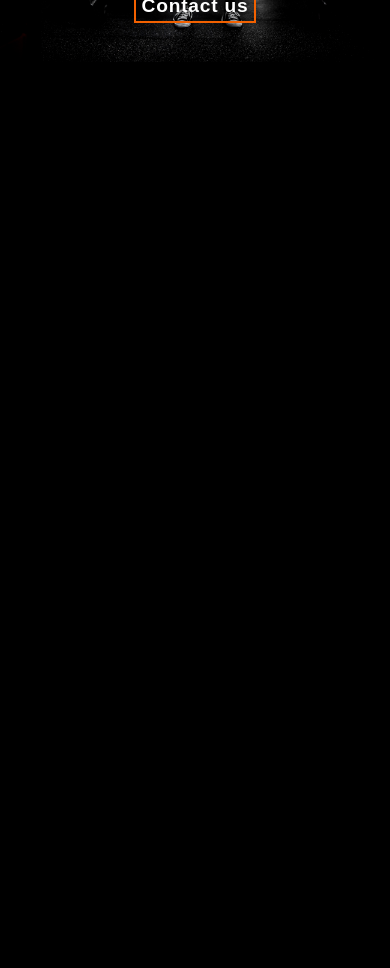
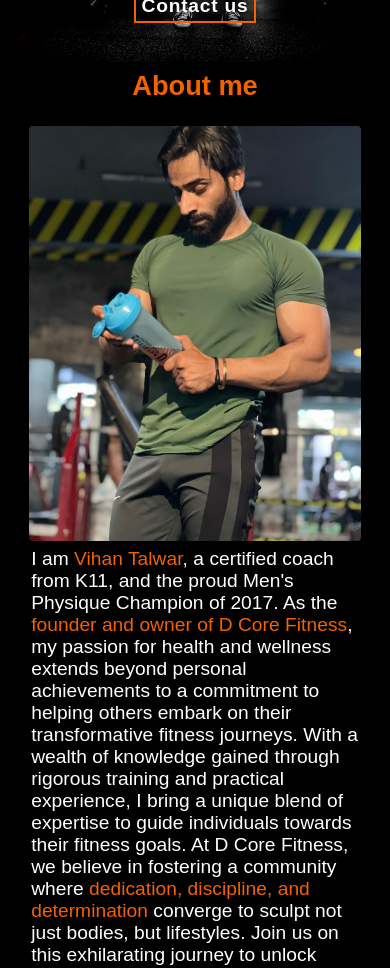
Before and after one commit to tushargola1/DCORE, a React (Vite) app: page / in a window 390 px wide. Shown: the part 3833-4801 px from the top of the page. Before the commit the page ends 3895 px from the top, so only its background shows below. Built offline with nearby package versions, Linux system fonts and the light colour scheme; a web font is replaced by a local one.

Commit message:
about me home page

```diff
--- /dev/null
+++ b/src/components/AboutMe_home.jsx
@@ -0,0 +1,19 @@
+import React from 'react'
+import img from '../assets/img/dheeraj/4.jpg'
+import '../styles/aboutme_home.css'
+
+const AboutMe_home = () => {
+  return (
+    <>
+      <div className="dheeraj grid ">
+        <h1>About me</h1>
+        <div className="pic grid">
+            <img src={img} alt="" />
+            <p>I am <span className='name'>Vihan Talwar</span>, a certified coach from K11, and the proud Men's Physique Champion of 2017. As the <span className='name'>founder and owner of D Core Fitness</span>, my passion for health and wellness extends beyond personal achievements to a commitment to helping others embark on their transformative fitness journeys. With a wealth of knowledge gained through rigorous training and practical experience, I bring a unique blend of expertise to guide individuals towards their fitness goals. At D Core Fitness, we believe in fostering a community where <span className='name'>dedication, discipline, and determination</span> converge to sculpt not just bodies, but lifestyles. Join us on this exhilarating journey to unlock your full potential and achieve the best version of yourself. Welcome to a place where fitness is not just a goal; it's a way of life.</p>
+        </div>
+      </div>
+    </>
+  )
+}
+
+export default AboutMe_home
--- a/src/components/Choose_us.jsx
+++ b/src/components/Choose_us.jsx
@@ -4,6 +4,7 @@ import Classess_home from './Classess_home'
 
 import { choose_cards } from './images';
 import Banner from './Banner';
+import AboutMe_home from './AboutMe_home';
 const Choose_us = () => {
   return (
     <>
@@ -28,6 +29,7 @@ const Choose_us = () => {
 
       <Classess_home/>
       <Banner/>
+      <AboutMe_home/>
     </>
   )
 }
--- /dev/null
+++ b/src/styles/aboutme_home.css
@@ -0,0 +1,83 @@
+.dheeraj{
+
+    padding: 2vw 0;
+
+
+
+}
+
+.dheeraj h1{
+    font-size: 1.7em;
+  color: var(--primaryColor);
+    margin-bottom: 2vh;
+    text-align: center;
+
+
+}
+.pic{
+    display: flex;
+   width: 70%;
+   margin: auto;
+   gap:2vw;
+   align-items: center;
+   color: white;
+   margin-top:2vw ;
+
+}
+
+.pic img{
+    width: 30vw;
+    border-radius: 1vw;
+}
+.pic p{
+    font-size: 1.5em;
+    width: 58vw;
+    /* width: 45%; */
+    letter-spacing: 0.01vw;
+}
+
+
+.pic p .name{
+    color: var(--primaryColor);
+}
+
+@media screen and (max-width :1024px) {
+    .pic{
+        width: 90%;
+    }
+   .pic p{
+    width: 60vw;
+   }
+   .pic img{
+    width: 40vw;
+   }
+}
+
+@media screen and (max-width :768px) {
+    .pic{
+        width: 100%;
+        flex-wrap: wrap;
+    }
+   .pic p{
+    width: 95%;
+    margin: 0 8vw;
+   }
+   .pic img{
+    width: 40vw;
+   }
+}
+@media screen and (max-width :431px) {
+    .pic{
+        width: 100%;
+        flex-wrap: wrap;
+    }
+   .pic p{
+    width: 100%;
+    /* margin: 0 5vw; */
+    font-size: 1.2em;
+   }
+   .pic img{
+    width: 85%;
+
+   }
+}
--- a/src/styles/banner.css
+++ b/src/styles/banner.css
@@ -6,7 +6,7 @@
     text-align: center;
     color: white;
 
-   padding: 4vw 0;
+   padding:10vw 0;
    gap: 2vw;
 
 }
--- a/src/styles/chose_us.css
+++ b/src/styles/chose_us.css
@@ -17,7 +17,7 @@
 font-size: 1.7em;
 color: var(--primaryColor);
 margin-bottom: 2vh;
-cursor: pointer;
+
 }
 
 .conta h3{
--- a/src/styles/class.css
+++ b/src/styles/class.css
@@ -12,7 +12,7 @@
     font-size: 1.7em;
     color: var(--primaryColor);
     margin-bottom: 2vh;
-    cursor: pointer;
+
     }
 
     .classes h3{
```
